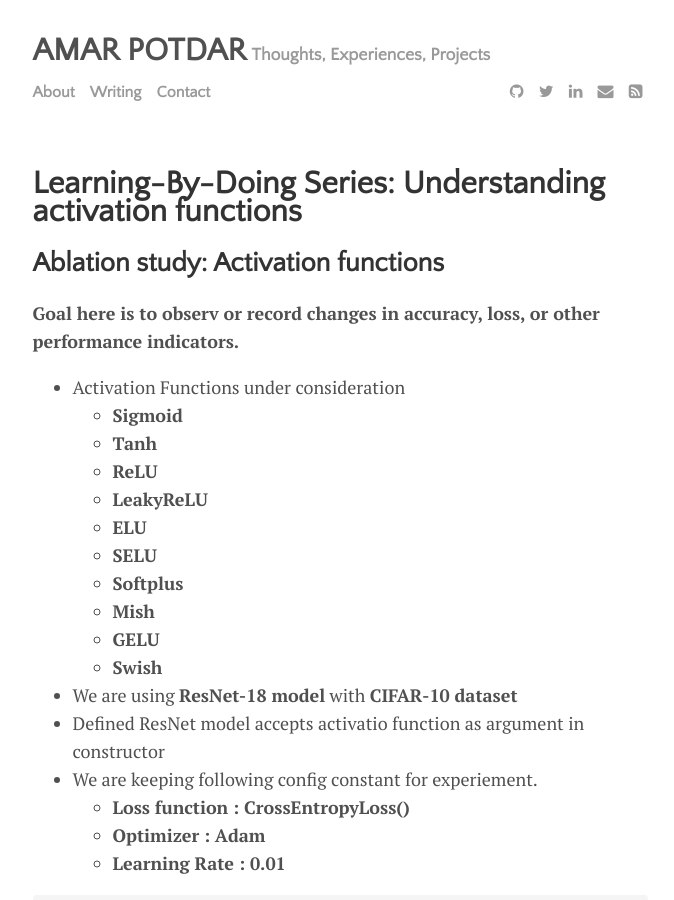
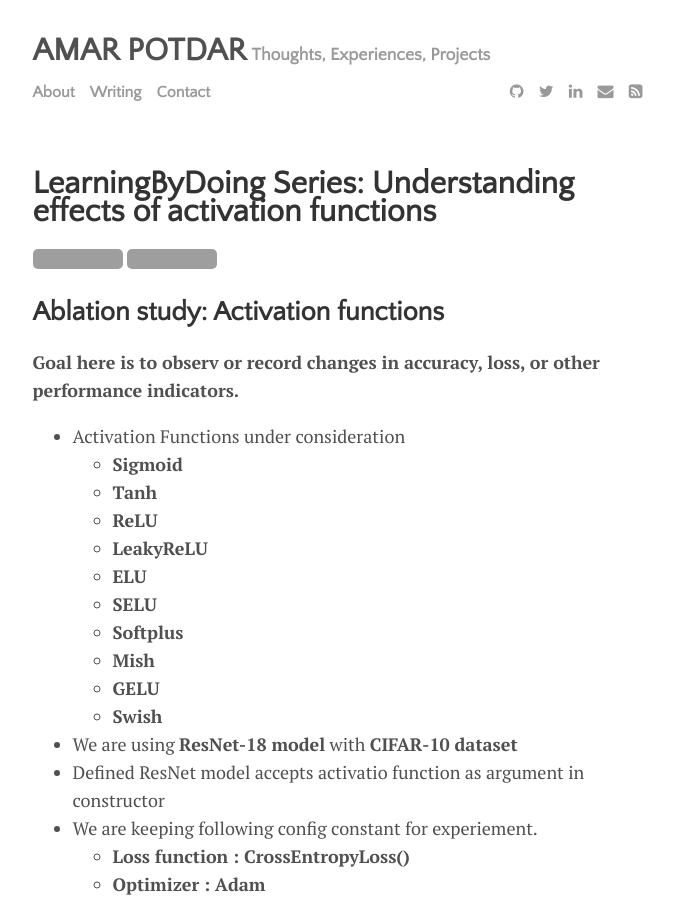
Before and after one commit to MeAmarP/meamarp.github.io, a Jekyll site: the page built from _posts/2024-02-27-activation_functions_ablation_study.md, in a window 1280 px wide and 900 px high. Shown: the whole window, without its empty margins (300-974 px from the left). Built offline with Jekyll 4.4.1, drawn with Linux system fonts in a browser that asks for light colours; grey boxes are pictures that could not be loaded.

Commit message:
updated title and minor changes

```diff
--- a/_posts/2024-02-27-activation_functions_ablation_study.md
+++ b/_posts/2024-02-27-activation_functions_ablation_study.md
@@ -1,10 +1,13 @@
 ---
 layout: post
-title: "Learning-By-Doing Series: Understanding activation functions"
+title: "LearningByDoing Series: Understanding effects of activation functions"
 author: "Amar P"
 categories: journal
-tags: [neural-networks,fundamentals]
+tags: [neural-networks,fundamentals,LearningByDoing]
 ---
+
+[![Colab badge](https://colab.research.google.com/assets/colab-badge.svg)](https://colab.research.google.com/)
+[![PyTorch](https://img.shields.io/badge/PyTorch-1.14.0-orange.svg)](https://pytorch.org/)
 
 ## Ablation study: Activation functions
 
```
